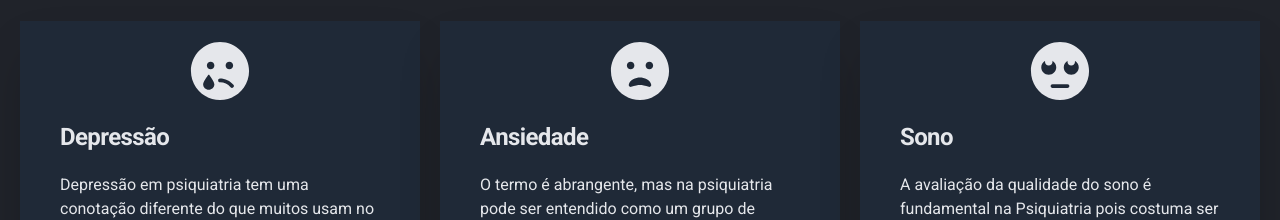
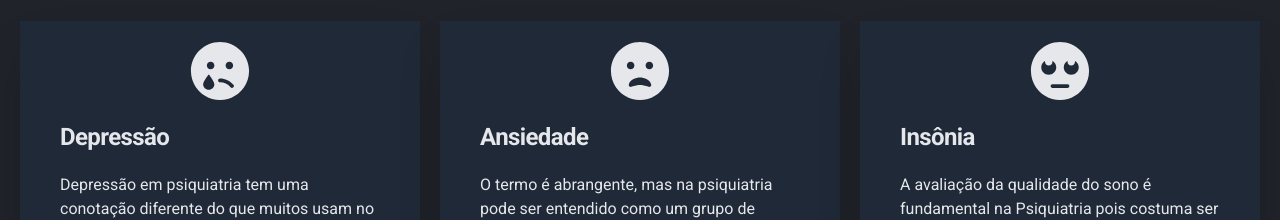
Before and after one commit to brunoprestesap/page-dra-camila, a React (Create React App) app: page / in a window 1280 px wide. Shown: the part 3460-3680 px from the top of the page. Built offline with nearby package versions, Linux system fonts and the light colour scheme.

Commit message:
Seção de tratamentos pronta

```diff
--- a/src/components/Treatment.js
+++ b/src/components/Treatment.js
@@ -19,7 +19,7 @@ function Treatment() {
     },
     {
       icon: <FaMehRollingEyes />,
-      title: "Sono",
+      title: "Insônia",
       text: "A avaliação da qualidade do sono é fundamental na Psiquiatria pois costuma ser o primeiro sintoma surgido ou percebido por pessoas acometidas por transtorno mental",
     },
   ];
```
